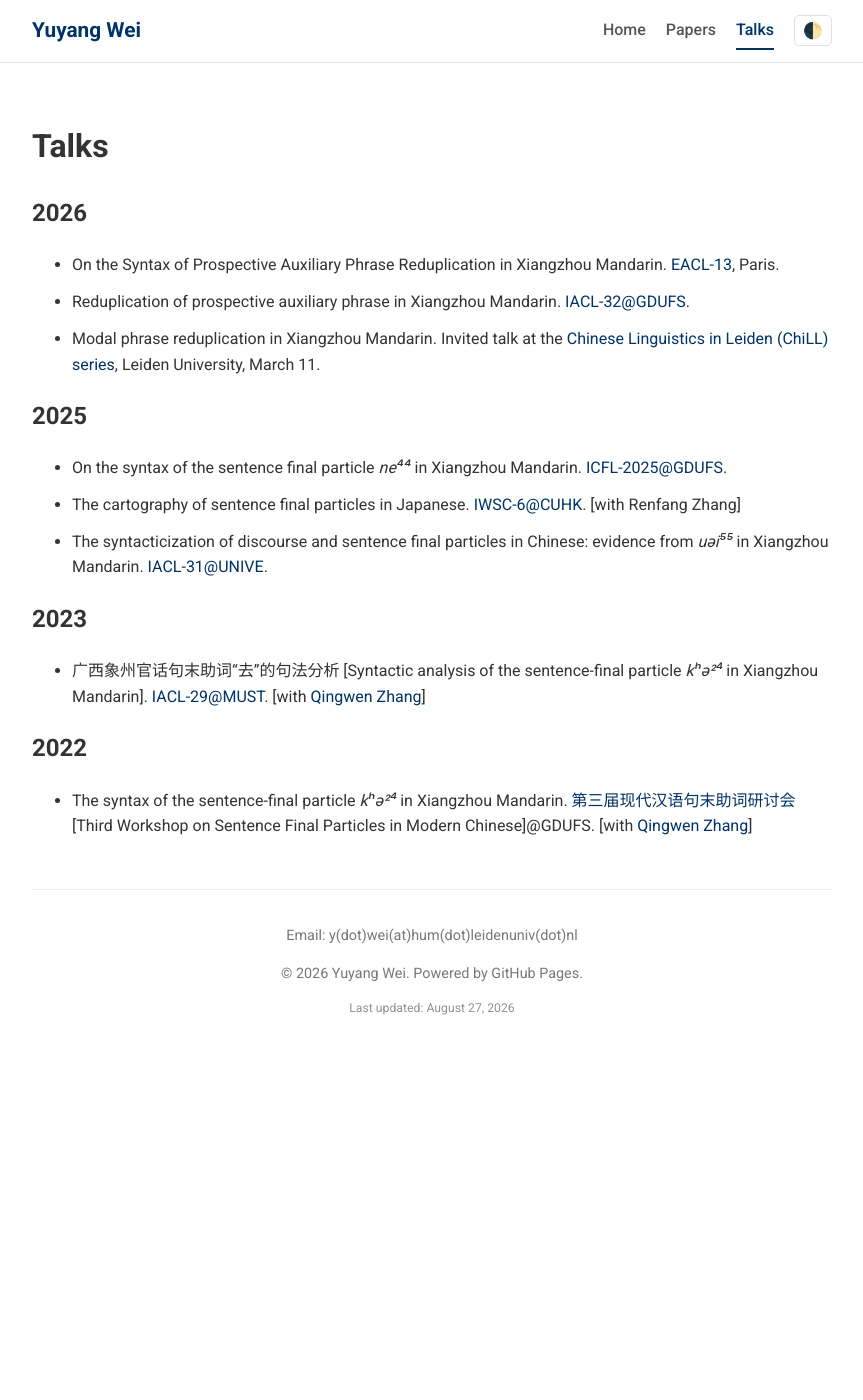
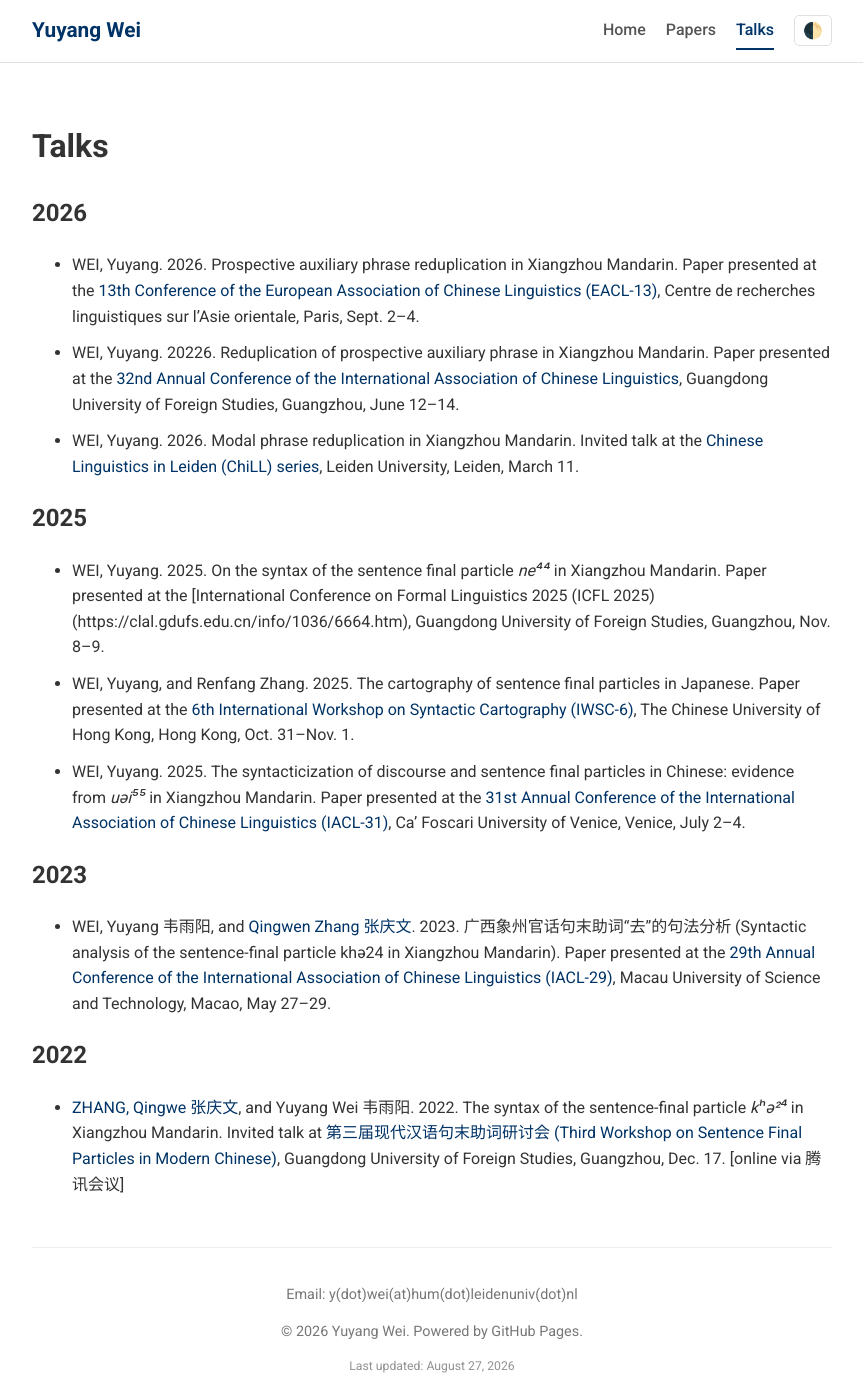
Before and after one commit to yuyang-wei/yuyang-wei.github.io, a Jekyll site: the page built from talks.md, in a window 1280 px wide and 1400 px high. Shown: the whole window, without its empty margins (208-1071 px from the left). Built offline with Jekyll 4.4.1, drawn with Linux system fonts in a browser that asks for light colours.

Commit message:
Revise talks section with updated presentation details

```diff
--- a/talks.md
+++ b/talks.md
@@ -8,20 +8,20 @@ permalink: /talks/
 
 ## 2026
 
-* On the Syntax of Prospective Auxiliary Phrase Reduplication in Xiangzhou Mandarin. [EACL-13](https://eacl-13.sciencesconf.org/page/program_page?lang=en), Paris.
-* Reduplication of prospective auxiliary phrase in Xiangzhou Mandarin. [IACL-32@GDUFS](https://clal.gdufs.edu.cn/info/1036/7455.htm).
-* Modal phrase reduplication in Xiangzhou Mandarin. Invited talk at the [Chinese Linguistics in Leiden (ChiLL) series](https://www.universiteitleiden.nl/en/events/2026/03/modal-phrase-reduplication-in-xiangzhou-mandarin), Leiden University, March 11.
+* WEI, Yuyang. 2026. Prospective auxiliary phrase reduplication in Xiangzhou Mandarin. Paper presented at the [13th Conference of the European Association of Chinese Linguistics (EACL-13)](https://eacl-13.sciencesconf.org/page/program_page?lang=en), Centre de recherches linguistiques sur l'Asie orientale, Paris, Sept. 2–4.
+* WEI, Yuyang. 20226. Reduplication of prospective auxiliary phrase in Xiangzhou Mandarin. Paper presented at the [32nd Annual Conference of the International Association of Chinese Linguistics](https://clal.gdufs.edu.cn/info/1036/7455.htm), Guangdong University of Foreign Studies, Guangzhou, June 12–14.
+* WEI, Yuyang. 2026. Modal phrase reduplication in Xiangzhou Mandarin. Invited talk at the [Chinese Linguistics in Leiden (ChiLL) series](https://www.universiteitleiden.nl/en/events/2026/03/modal-phrase-reduplication-in-xiangzhou-mandarin), Leiden University, Leiden, March 11.
 
 ## 2025
 
-* On the syntax of the sentence final particle _ne⁴⁴_ in Xiangzhou Mandarin. [ICFL-2025@GDUFS](https://clal.gdufs.edu.cn/info/1036/6664.htm).
-* The cartography of sentence final particles in Japanese. [IWSC-6@CUHK](https://www.cuhk.edu.hk/ics/clrc/iwsc6/). \[with Renfang Zhang\]
-* The syntacticization of discourse and sentence final particles in Chinese: evidence from _uəi⁵⁵_ in Xiangzhou Mandarin. [IACL-31@UNIVE](https://www.unive.it/web/en/8400/home#c83042).
+* WEI, Yuyang. 2025. On the syntax of the sentence final particle _ne⁴⁴_ in Xiangzhou Mandarin. Paper presented at the [International Conference on Formal Linguistics 2025 (ICFL 2025)(https://clal.gdufs.edu.cn/info/1036/6664.htm), Guangdong University of Foreign Studies, Guangzhou, Nov. 8–9.
+* WEI, Yuyang, and Renfang Zhang. 2025. The cartography of sentence final particles in Japanese. Paper presented at the [6th International Workshop on Syntactic Cartography (IWSC-6)](https://www.cuhk.edu.hk/ics/clrc/iwsc6/), The Chinese University of Hong Kong, Hong Kong, Oct. 31–Nov. 1.
+* WEI, Yuyang. 2025. The syntacticization of discourse and sentence final particles in Chinese: evidence from _uəi⁵⁵_ in Xiangzhou Mandarin. Paper presented at the [31st Annual Conference of the International Association of Chinese Linguistics (IACL-31)](https://www.unive.it/web/en/8400/home#c83042), Ca’ Foscari University of Venice, Venice, July 2–4.
 
 ## 2023
 
-* 广西象州官话句末助词“去”的句法分析 \[Syntactic analysis of the sentence-final particle _kʰə²⁴_ in Xiangzhou Mandarin\]. [IACL-29@MUST](https://www.must.edu.mo/en/news/51676-article0527144247-e). \[with [Qingwen Zhang](https://clal.gdufs.edu.cn/info/1272/1811.htm)\]
+* WEI, Yuyang 韦雨阳, and [Qingwen Zhang 张庆文](https://clal.gdufs.edu.cn/info/1272/1811.htm). 2023. 广西象州官话句末助词“去”的句法分析 (Syntactic analysis of the sentence-final particle khə24 in Xiangzhou Mandarin). Paper presented at the [29th Annual Conference of the International Association of Chinese Linguistics (IACL-29)](https://www.must.edu.mo/en/news/51676-article0527144247-e), Macau University of Science and Technology, Macao, May 27–29.
 
 ## 2022
 
-* The syntax of the sentence-final particle _kʰə²⁴_ in Xiangzhou Mandarin. [第三届现代汉语句末助词研讨会](https://clal.gdufs.edu.cn/info/1034/5698.htm) \[Third Workshop on Sentence Final Particles in Modern Chinese\]@GDUFS. \[with [Qingwen Zhang](https://clal.gdufs.edu.cn/info/1272/1811.htm)\]
+* [ZHANG, Qingwe 张庆文](https://clal.gdufs.edu.cn/info/1272/1811.htm), and Yuyang Wei 韦雨阳. 2022. The syntax of the sentence-final particle _kʰə²⁴_ in Xiangzhou Mandarin. Invited talk at [第三届现代汉语句末助词研讨会 (Third Workshop on Sentence Final Particles in Modern Chinese)](https://clal.gdufs.edu.cn/info/1034/5698.htm), Guangdong University of Foreign Studies, Guangzhou, Dec. 17. \[online via 腾讯会议\]
```
